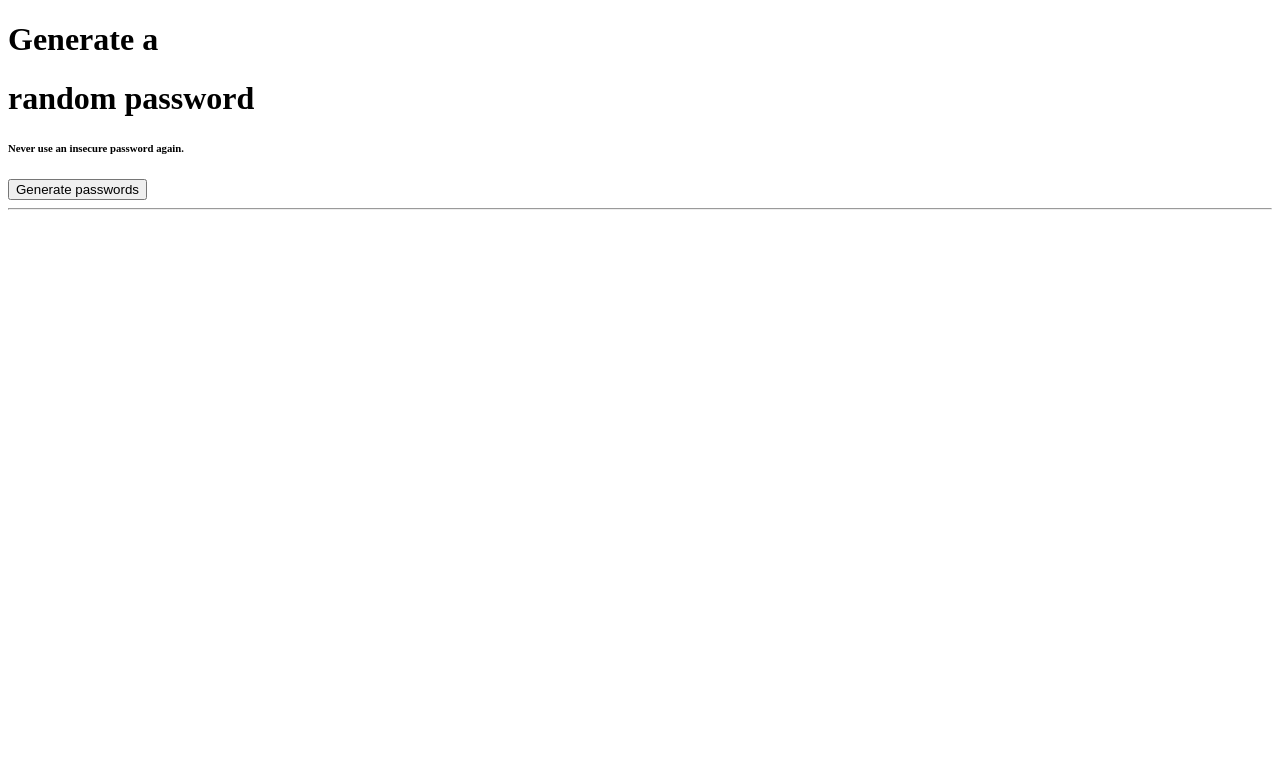
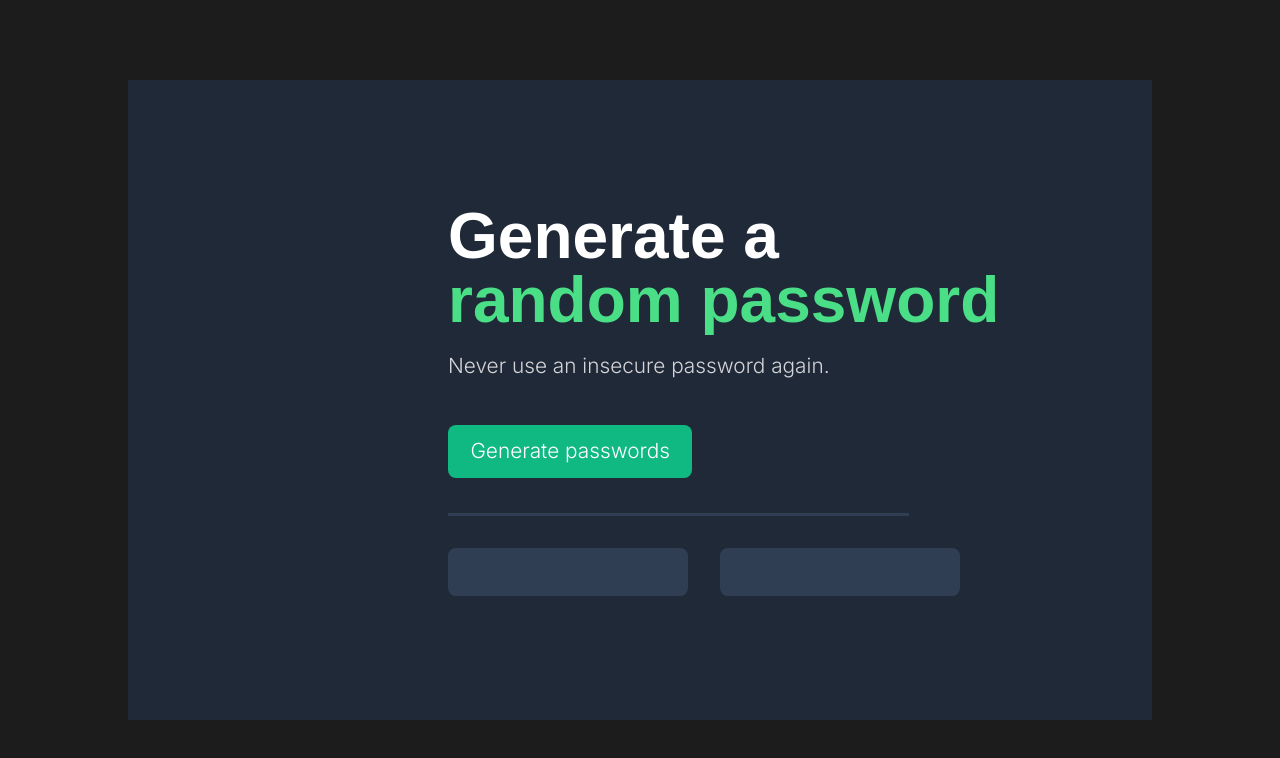
Before and after one commit to jeremeye08/password-generator, a plain HTML site: page index.html in a window 1280 px wide. Drawn offline with Linux system fonts and the light colour scheme.

Commit message:
Modified html file and Added code in css and js file
added the password generator function & assigned it to the button
styled the css to match reference as much as possible
linked the js file

```diff
--- a/index.css
+++ b/index.css
@@ -0,0 +1,128 @@
+/* all elements */
+* {
+    margin: 0;
+    padding: 0;
+    font-size: 16px;
+    box-sizing: border-box;
+    font-family: "Inter", sans-serif;
+    line-height: 1;
+}
+
+
+/* headings */
+h1 {
+    font-family: "Karla", sans-serif;
+    font-size: 4rem;
+    margin-left: 20rem;
+}
+
+h6 {
+    font-size: 1.3rem;
+    font-weight: 300;
+    margin:1.5rem 0 0 20rem;
+}
+
+
+/* color elements */
+.green-light {
+    color: #4ADF86;
+}
+
+.green {
+    color: #55F991;
+}
+
+.white {
+    color: #FFFFFF;
+}
+
+.grey {
+    color: #D5D4D8;
+}
+
+
+/* body */
+body {
+    height: 100vh;
+    width: 100vw;
+    display: flex;
+    align-items: center;
+    justify-content: center;
+    background: #1C1C1C;
+}
+
+
+/* container */
+#container {
+    width: 80vw;
+    height: 80vh;
+    background: #1F2937;
+    display: flex;
+    flex-direction: column;
+    justify-content: center;
+}
+
+
+/* button for generator */
+#generate-password {
+    background: #10B981;
+    border: none;
+    width: fit-content;
+    height: fit-content;
+    font-size: 1.3rem;
+    font-weight: 300;
+    border-radius: 0.5rem;
+    margin: 3rem 0 0.2rem 20rem;
+    padding: 1rem 1.4rem;
+    text-align: center;
+}
+
+#generate-password:hover {
+    cursor: pointer;
+    background: #4ADF86;
+}
+
+#generate-password:active {
+    cursor: pointer;
+    background: #55F991;
+}
+
+#divider {
+    border: none;
+    background-color: #2F3E53;
+    height: 0.16rem;
+    margin: 2rem 20rem;
+    width: 45%;
+}
+
+#passwords {
+    display: flex;
+    flex-direction: row;
+
+}
+
+#password-one {
+    background: #2F3E53;
+    border: none;
+    width: 15rem;
+    height: 3rem;
+    font-size: 1.3rem;
+    font-weight: 300;
+    border-radius: 0.5rem;
+    padding: 1rem 1.4rem;
+    margin-left: 20rem;
+    text-align: center;
+}
+
+#password-two {
+    background: #2F3E53;
+    border: none;
+    width: 15rem;
+    height: 3rem;
+    font-size: 1.3rem;
+    font-weight: 300;
+    border-radius: 0.5rem;
+    padding: 1rem 1.4rem;
+    margin-left: 2rem;
+    text-align: center;
+}
--- a/index.html
+++ b/index.html
@@ -22,23 +22,23 @@
         <div id="container">
 
             <!-- Main headers -->
-            <h1>Generate a</h1>
-            <h1>random password</h1>
-            <h6>Never use an insecure password again.</h6>
+            <h1 class="white">Generate a</h1>
+            <h1 class="green-light">random password</h1>
+            <h6 class="grey">Never use an insecure password again.</h6>
 
             <!-- Generate button -->
-            <button id="generate-password">Generate passwords</button>
+            <button onclick="generate()" class="white" id="generate-password">Generate passwords</button>
 
             <!-- Divider -->
             <hr id="divider">
 
             <!-- Passwords -->
-            <div>
-                <div id="password-one"></div>
-                <div id="password-two"></div>
+            <div id="passwords">
+                <div class="green" id="password-one">              </div>
+                <div class="green" id="password-two">              </div>
             </div>
 
         </div>
-
+        <script src="index.js"></script>
     </body>
 </html>
--- a/index.js
+++ b/index.js
@@ -0,0 +1,23 @@
+const characters = ["A","B","C","D","E","F","G","H","I","J","K","L","M","N","O","P","Q","R","S","T","U",
+    "V","W","X","Y","Z","a","b","c","d","e","f","g","h","i","j","k","l","m","n","o","p","q","r","s","t",
+    "u","v","w","x","y","z", "0", "1", "2", "3", "4", "5", "6", "7", "8", "9","~","`","!","@","#","$",
+    "%","^","&","*","(",")","_","-","+","=","{","[","}","]",",","|",":",";","<",">",".","?","/"];
+
+let passwordOneEl = document.getElementById('password-one')
+let passwordTwoEl = document.getElementById('password-two')
+
+
+function generate() {
+
+    passwordOneEl.textContent = ""
+    for(let i=0;i<15;i++) {
+    let randomNum = Math.floor(Math.random()*characters.length)
+    passwordOneEl.textContent += characters[randomNum]
+    }
+
+    passwordTwoEl.textContent = ""
+    for(let i=0;i<15;i++) {
+    let randomNum = Math.floor(Math.random()*characters.length)
+    passwordTwoEl.textContent += characters[randomNum]
+    }
+}
```
